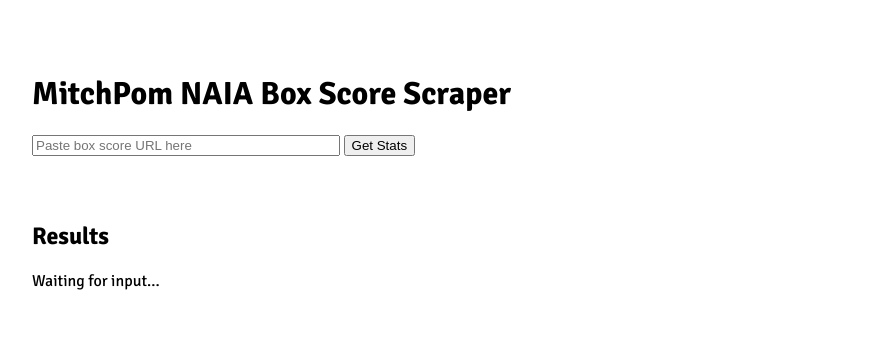
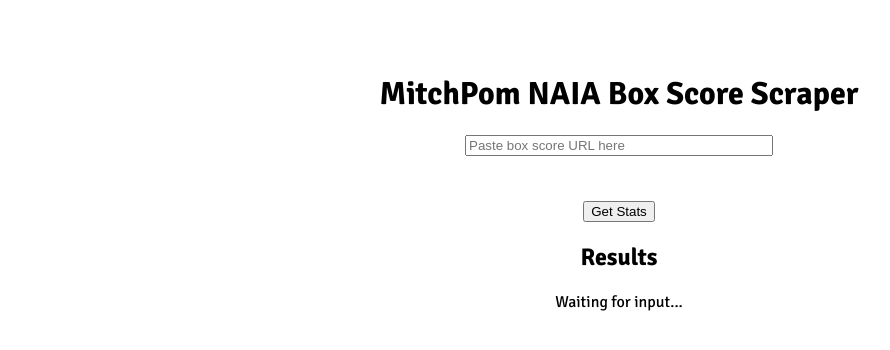
Before and after one commit to tannerk11/Advanced-Stat-Machine, a plain HTML site: page public/index.html in a window 1280 px wide. Shown: the whole page, without its empty margins (21-911 px from the left). Drawn offline with Linux system fonts and the light colour scheme.

Commit message:
chore(frontend): center page layout to prevent tooltip overflow

```diff
--- a/public/styles.css
+++ b/public/styles.css
@@ -3,16 +3,23 @@
 body {
   padding: 45px;
   font-family: 'Signika', ui-sans-serif, system-ui, -apple-system, 'Segoe UI', Roboto, 'Helvetica Neue', Arial, 'Noto Sans', 'Apple Color Emoji', 'Segoe UI Emoji', 'Segoe UI Symbol', 'Noto Color Emoji';
+  /* center the main content horizontally */
+  display: flex;
+  flex-direction: column;
+  align-items: center;
 }
 
 input {
-    width: 300px;
-    margin-bottom: 45px;
+  width: 300px;
+  margin-bottom: 45px;
+  display: block;
+  margin-left: auto;
+  margin-right: auto;
 }
 
 .stats-table-wrapper {
   max-width: 900px;
-  margin-top: 20px;
+  margin: 20px auto 0 auto;
   background: rgba(255, 255, 255, 0.03);
   padding: 20px;
   border-radius: 14px;
```
